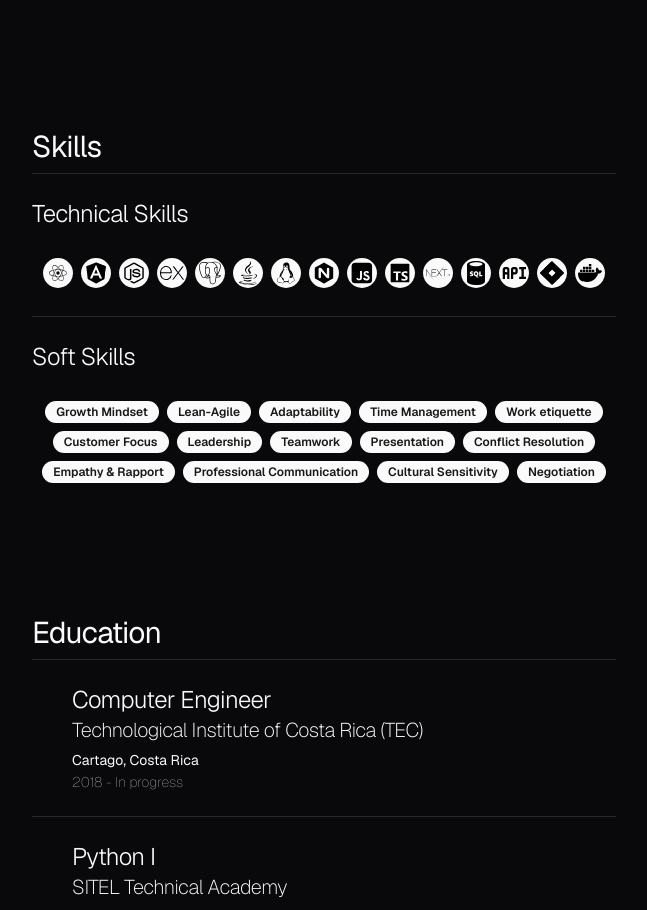
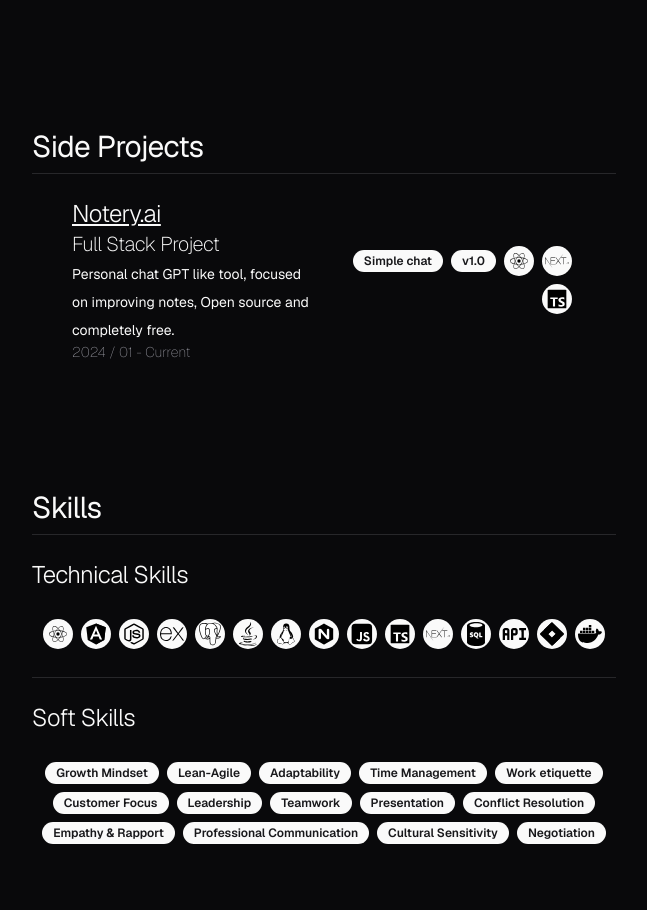
Before and after one commit to Yen-US/yenus_portfolio, a Next.js app: page / in a window 1280 px wide. Shown: the part 2007-2917 px from the top of the page, without its empty margins (316-963 px from the left). Built offline with nearby package versions, Linux system fonts and the light colour scheme.

Commit message:
Add Projects section

```diff
--- a/src/app/page.tsx
+++ b/src/app/page.tsx
@@ -4,6 +4,7 @@ import Education from '@/components/education-content'
 import Experience from '@/components/experience-content'
 import Skills from '@/components/skills-content'
 import Footer from '@/components/footer'
+import Projects from '@/components/projects-content'
 
 export default function Home() {
   return (
@@ -11,6 +12,7 @@ export default function Home() {
       <NavBar></NavBar>
       <Welcome></Welcome>
       <Experience></Experience>
+      <Projects></Projects>
       <Skills></Skills>
       <Education></Education>
       <Footer></Footer>
--- /dev/null
+++ b/src/components/projects-content.tsx
@@ -0,0 +1,33 @@
+import H2Typo from "./typography/h2-typo"
+import H4Typo from "./typography/h4-typo"
+import STypo from "./typography/small-typo"
+import MutedTypo from "./typography/muted-typo"
+import { Badge } from "@/components/ui/badge"
+import ReactSVG from "./icons/react-icon"
+import NextSVG from "./icons/nextjs-icon"
+import TSSVG from "./icons/ts-icon"
+import LinkTypo from "./typography/link-typo"
+
+export default function Projects() {
+    return (
+        <section className="text-xl flex flex-col lg:w-1/2 space-y-6 mb-2">
+            <H2Typo>Side Projects</H2Typo>
+            <section className="px-2 lg:px-10 flex justify-between items-center">
+                <article className="w-1/2">
+                    <LinkTypo>Notery.ai</LinkTypo>
+                    <H4Typo>Full Stack Project</H4Typo>
+                    <STypo>Personal chat GPT like tool, focused on improving notes, Open source and completely free.</STypo>
+                    <MutedTypo>2024 / 01 - Current</MutedTypo>
+                </article>
+                <aside className="flex items-center flex-wrap justify-end">
+                    <Badge className="hover:animate-pulse m-1" title="Simple chat">Simple chat</Badge>
+                    <Badge className="hover:animate-pulse m-1" title="Simple chat">v1.0</Badge>
+                    <Badge className="p-0.5 group/icons hover:bg-transparent hover:animate-pulse m-1" title="React"><ReactSVG /></Badge>
+                    <Badge className="p-0.5 group/icons hover:bg-transparent hover:animate-pulse m-1" title="Nextjs"><NextSVG /></Badge>
+                    <Badge className="p-0.5 group/icons hover:bg-transparent hover:animate-pulse m-1" title="TypeScript"><TSSVG /></Badge>
+
+                </aside>
+            </section>
+        </section>
+    )
+}
--- /dev/null
+++ b/src/components/typography/link-typo.tsx
@@ -0,0 +1,13 @@
+import { ReactNode } from "react";
+
+interface TypoProps {
+    children?: ReactNode;
+}
+
+export default function LinkTypo({ children }: TypoProps) {
+    return (
+        <a className="scroll-m-20 text-xl lg:text-2xl font-light tracking-tight cursor-pointer underline" href="https://notery-ai-simple-chat.vercel.app/" rel="noopener noreferrer" target="_blank">
+            {children}
+        </a>
+    );
+}
```
